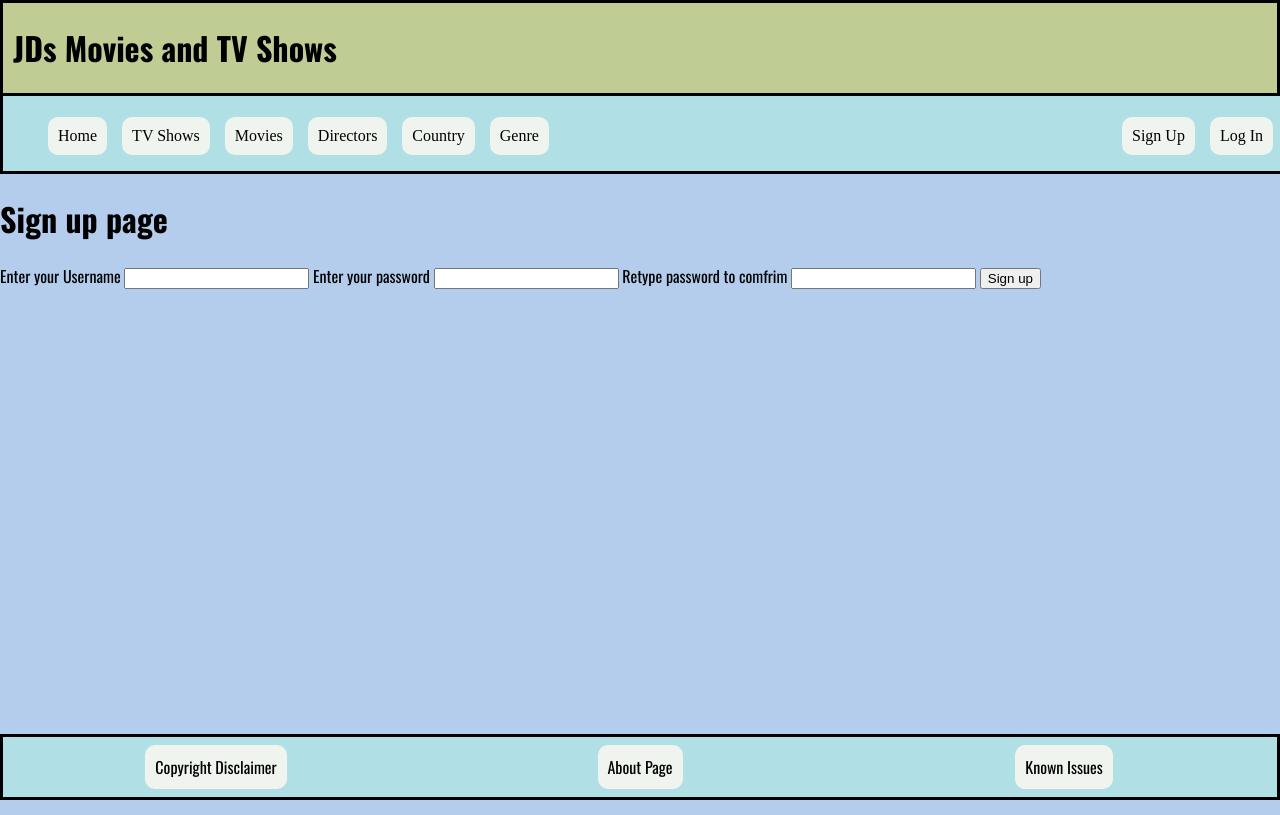
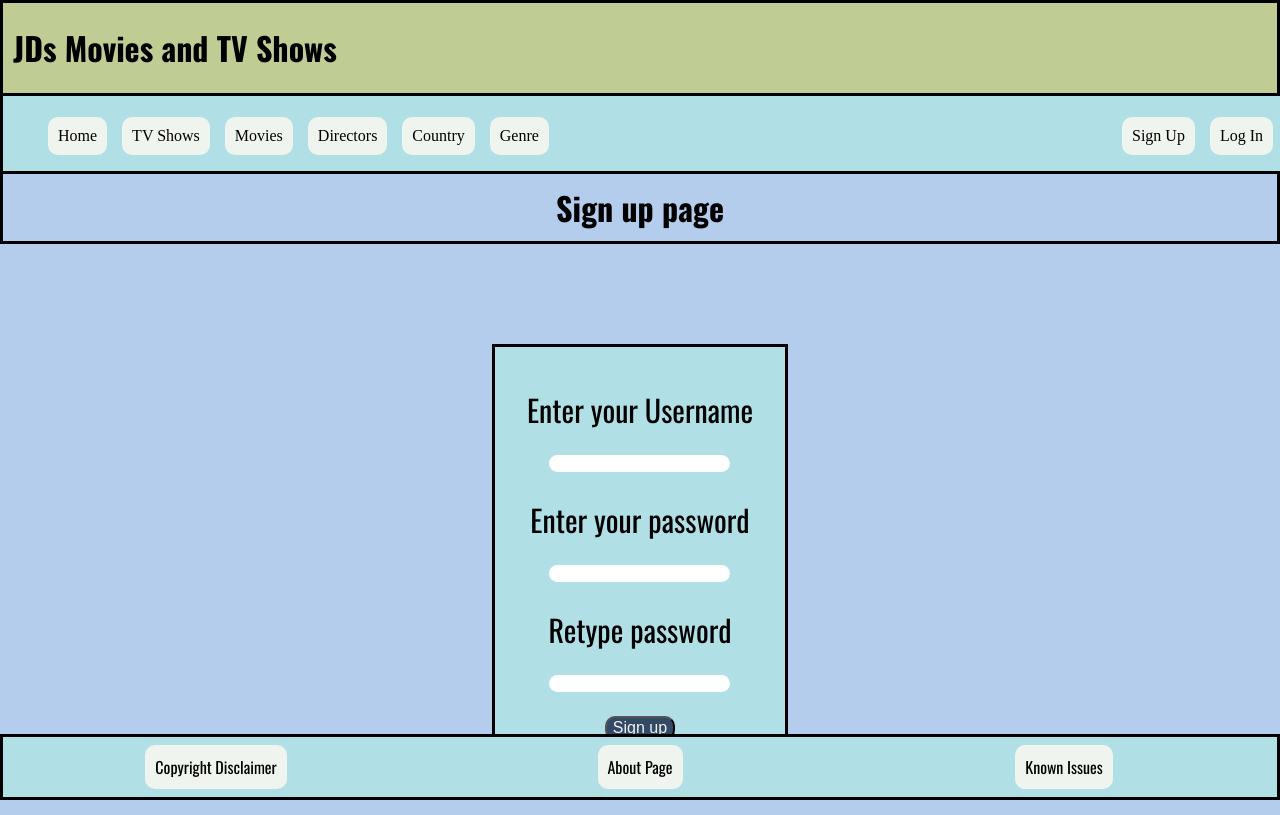
Before and after one commit to republic223/L3-Digital-Assessment, a Flask app: page /Sign_up in a window 1280 px wide. Run offline with Flask 3, Linux system fonts and the light colour scheme; some web fonts are replaced.

Commit message:
Improved sign up and login pages as well as improved the filter pages

```diff
--- a/static/style.css
+++ b/static/style.css
@@ -3,6 +3,7 @@ body{
     margin: 0;
     background-color: #b4cded;
     font-family: "Oswald";
+
 }
 a{
     text-decoration: none;
@@ -14,7 +15,7 @@ a{
     text-align: center;
     margin: 0;
     padding-top: 10px;
-    padding-bottom: 5px;
+    padding-bottom: 10px;
 }
 
 
@@ -90,6 +91,41 @@ overflow: hidden;
 .Navigation li.right_nav{
     float: right;
 }
+/* All login/Sign up adjustments go here */
+.Form_underlay{
+    display: flex;
+    justify-content: center;
+    border: solid;
+    width: 250px;
+    margin: auto;
+    margin-top: 100px;
+    padding: 20px;
+    background-color: powderblue;
+    margin-bottom: 50px;
+}
+.Input{
+    margin-top: 20px;
+}
+.Sign_up_Login{
+    text-align: center;
+    font-size: 30px;
+
+}
+/* Made all imputs look the same */
+input{
+    border-radius: 10px;
+    border: none;
+}
+.Flash_message{
+    font-size: 20px;
+}
+button{
+    background-color: #344966;
+    color: #f0f4ef;
+    border-radius: 10px;
+    font-size: 16px;
+    margin-top: 5px;
+}
 /* All card adjustments go here */
 .card{
     display: flex;
@@ -161,6 +197,28 @@ overflow: hidden;
     height: 75px;
     width: auto;
 }
+/* All _Select adjustments go here */
+.Selection_Options{
+    margin-top: 25px;
+    margin-bottom: 50px;
+}
+.Selection{
+    display: inline-flex;
+    justify-content: center;
+    width: 30%;
+    text-align: center;
+    margin-left: 30px;
+    margin-top: 10px;
+    margin-bottom: 10px;
+    color: black;
+    h3{
+        background-color: #f0f4ef;
+        border-radius: 10px;
+        padding: 10px;
+        border: solid;
+        border-width: 3px;
+    }
+}
 /* All Copyright Adjustments go here */
 .Copyright_Info{
     font-variant: lighter;
--- a/templates/Country_Select.html
+++ b/templates/Country_Select.html
@@ -2,7 +2,8 @@
 {% extends 'Header.html' %}
 <!-- where this file extends from -->
 {% block start %}
-    <h1> Select your Country</h1>
+    <h1 class="Section_Header"> Select your Country</h1>
+    <div class="Selection_Options">
         {% for Country in results %}
             <a href="/Country/{{Country[1]}}">
                 <!-- Class to change all of the selection pages -->
@@ -10,5 +11,7 @@
                     <h3>{{Country[0]}}</h3>
                 </div>
             </a>
+
         {% endfor %}
+    </div>
 {% endblock %}
--- a/templates/Director_Select.html
+++ b/templates/Director_Select.html
@@ -2,7 +2,8 @@
 {% extends 'Header.html' %}
 <!-- where this file extends from -->
 {% block start %}
-    <h1> Select your Director</h1>
+    <h1 class = "Section_Header"> Select your Director</h1>
+    <div class="Selection_Options">
         {% for Director in results %}
             <a href="/Director/{{Director[1]}}">
                 <!-- Class to change all of the selection pages -->
@@ -11,4 +12,5 @@
                 </div>
             </a>
         {% endfor %}
+    </div>
 {% endblock %}
--- a/templates/Genre_Select.html
+++ b/templates/Genre_Select.html
@@ -2,7 +2,8 @@
 {% extends 'Header.html' %}
 <!-- where this file extends from -->
 {% block start %}
-    <h1> Select your Genre</h1>
+    <h1 class="Section_Header"> Select your Genre</h1>
+    <div class="Selection_Options">
         {% for Genre in results %}
             <a href="/Genre/{{Genre[1]}}">
                 <!-- Class to change all of the selection pages -->
@@ -11,4 +12,5 @@
                 </div>
             </a>
         {% endfor %}
+    </div>
 {% endblock %}
--- a/templates/Header.html
+++ b/templates/Header.html
@@ -41,16 +41,6 @@
 
 {% block start %}
 {% endblock %}
-<!--show message flashes -->
-    {% with messages = get_flashed_messages() %}
-        {% if messages %}
-            <ul>
-                {% for message in messages %}
-                <li>{{ message }}</li>
-                {% endfor %}
-            </ul>
-        {% endif %}
-    {% endwith %}
 <!-- Footer to be made -->
 <div class = "Footer">
     <table class="Footer_Table">
--- a/templates/Sign_up.html
+++ b/templates/Sign_up.html
@@ -2,16 +2,35 @@
 {% extends 'Header.html' %}
 <!-- where this file extends from -->
 {% block start %}
-<h1>Sign up page</h1>
+
+<h1 class="Section_Header">Sign up page</h1>
+<div class="Form_underlay">
    <!-- Form for user to input their creditals for adding to the database -->
- <form action="/Sign_up", method="post">
-    <Label for ='username'>Enter your Username</Label>
+   <form class="Sign_up_Login" action="/Sign_up", method="post">
+      <div class="Input">
+         <div class="label"><Label for ='username'>Enter your Username</Label></div>
          <input type="text", name="username">
-    <label for='password0'>Enter your password</label>
+      </div>
+      <div class="Input">
+         <div class="label"><label for='password0'>Enter your password</label></div>
          <input type="password", name='password0'>
+      </div>
       <!-- will match passwords in App.py to ensure user has entered password correctly -->
-    <label for='password1'>Retype password to comfrim</label>
+      <div class="Input">
+         <div class="label"><label for='password1'>Retype password</label></div>
          <input type="password", name='password1'>
-    <button type="submit">Sign up</button>
+      </div>
+      <!--show message flashes -->
+      {% with messages = get_flashed_messages() %}
+         {% if messages %}
+            <ul>
+               {% for message in messages %}
+                  <li class="Flash_message">{{ message }}</li>
+               {% endfor %}
+            </ul>
+         {% endif %}
+      {% endwith %}
+      <button class="Submit" type="submit">Sign up</button>
    </form>
+</div>
 {% endblock %}
```
Also changed, not shown: templates/Login.html (+28 -16 lines), Movie_Data.db. Lines whose indentation alone changed are shown as unchanged.
